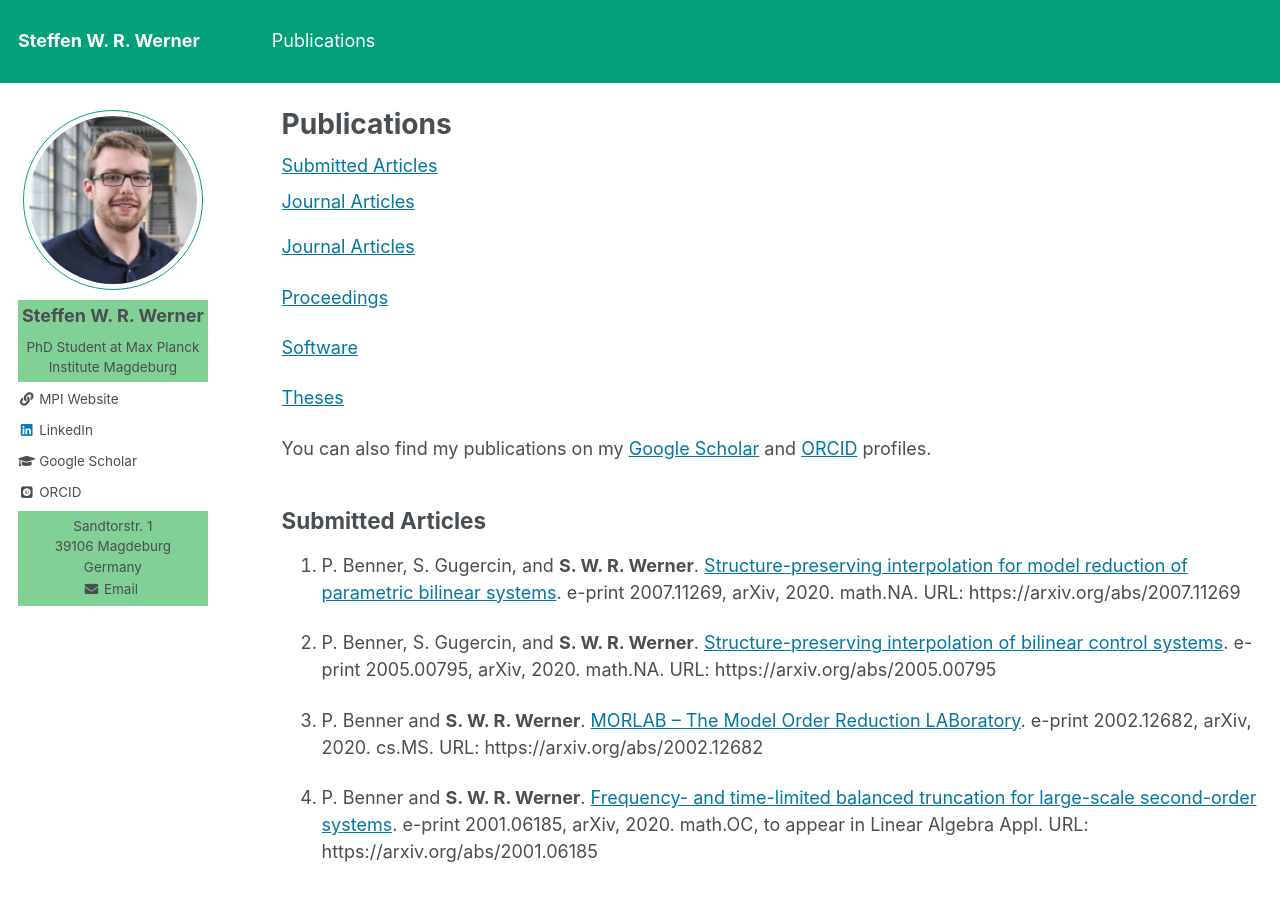
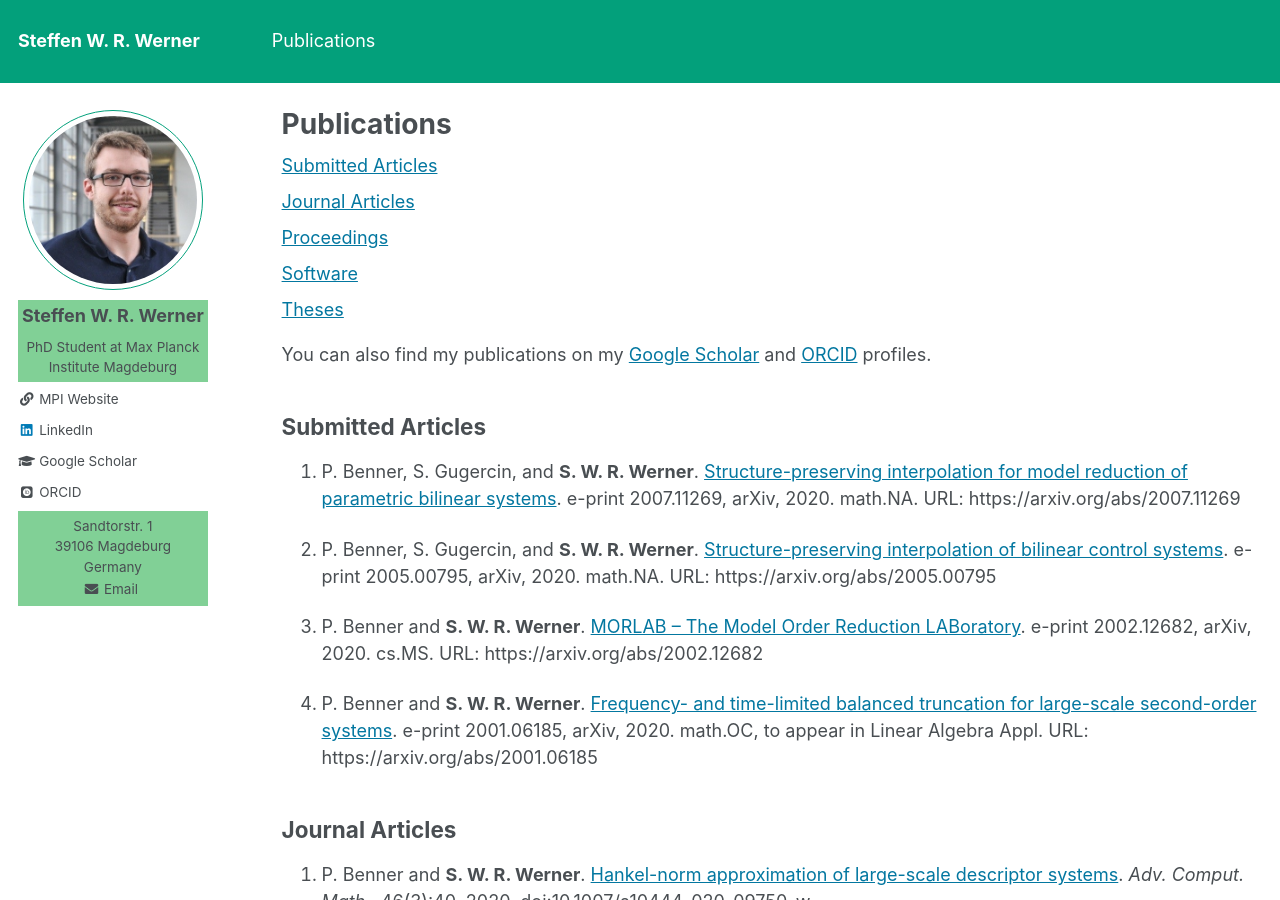
Before and after one commit to ninsteve/ninsteve.github.io, a Jekyll site: the page built from _pages/publications.md, in a window 1280 px wide and 900 px high. Built offline with Jekyll 4.4.1, drawn with Linux system fonts in a browser that asks for light colours; some web fonts are replaced.

Commit message:
Fully changed to paragraph version.

```diff
--- a/_pages/publications.md
+++ b/_pages/publications.md
@@ -11,14 +11,15 @@ author_profile: true
 <p style="margin-top:0.5em; margin-bottom:0.5em">
   <a href="#journal">Journal Articles</a>
 </p>
-
-[Journal Articles](#journal)
-
-[Proceedings](#proceedings)
-
-[Software](#software)
-
-[Theses](#theses)
+<p style="margin-top:0.5em; margin-bottom:0.5em">
+  <a href="#proceedings">Proceedings</a>
+</p>
+<p style="margin-top:0.5em; margin-bottom:0.5em">
+  <a href="#software">Software</a>
+</p>
+<p style="margin-top:0.5em; margin-bottom:0.5em">
+  <a href="#theses">Theses</a>
+</p>
 
 You can also find my publications on my
 <a href="{{author.googlescholar}}">Google Scholar</a>
```
